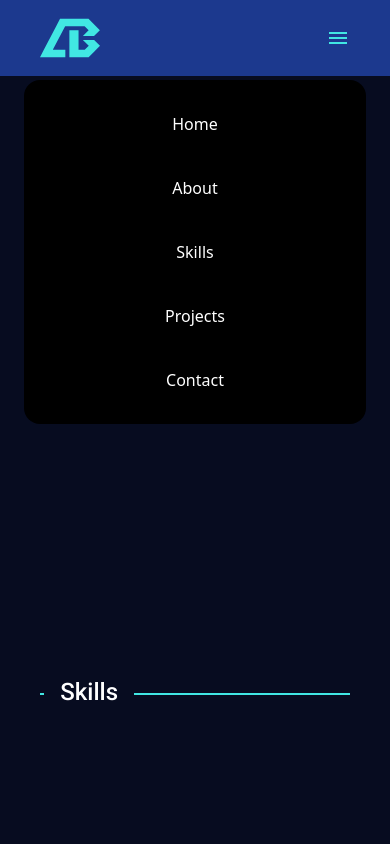
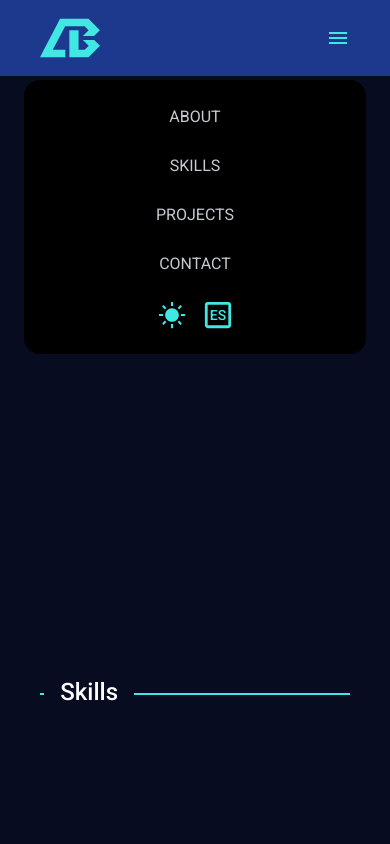
Before and after one commit to AlexBatistta/portfolio, a React (Vite) app: page / in a window 390 px wide. Both pictures are taken after a click on the button 338 px from the left and 38 px from the top of the page. Shown: the top 844 px of the page. Built offline with nearby package versions, Linux system fonts and the light colour scheme.

Commit message:
mobile header working

```diff
--- a/src/components/Header.jsx
+++ b/src/components/Header.jsx
@@ -1,5 +1,5 @@
 import { useState } from 'react';
-import { LogoBtn, NavBar, MobileMenu, DesktopMenu, MobileSidebar } from './HeaderComponents';
+import { LogoBtn, ResponsiveContainer, DesktopMenu, MobileSidebar } from './HeaderComponents';
 
 
 export const Header = () => {
@@ -8,13 +8,11 @@ export const Header = () => {
     <header id="header" className="section z-50 bg-blue-900 fixed top-0 left-0">
       <LogoBtn />
 
-      <NavBar />
-
-      <MobileMenu setShowMenu={setShowMenu} showMenu={showMenu} />
-
       <DesktopMenu />
 
-      <MobileSidebar showMenu={showMenu} />
+      <ResponsiveContainer setShowMenu={setShowMenu} showMenu={showMenu} />
+
+      <MobileSidebar setShowMenu={setShowMenu} showMenu={showMenu} />
     </header>
   );
 };
--- a/src/components/HeaderComponents.jsx
+++ b/src/components/HeaderComponents.jsx
@@ -9,6 +9,14 @@ import { useTranslation } from 'react-i18next';
 // eslint-disable-next-line no-unused-vars
 import { motion, AnimatePresence } from 'framer-motion';
 
+
+const handleScroll = (id) => {
+    const element = document.getElementById(id);
+    const header = document.getElementById('header');
+    const headerHeight = header.offsetHeight;
+    window.scrollTo({ top: element.offsetTop - headerHeight, behavior: 'smooth' });
+};
+
 export const LogoBtn = () => {
     return (
         <button className='flex items-center cursor-pointer' onClick={() => window.scrollTo({ top: 0, behavior: 'smooth' })}>
@@ -17,14 +25,8 @@ export const LogoBtn = () => {
     )
 }
 
-export const NavBar = () => {
+export const DesktopMenu = () => {
     const data = NavBarData();
-    const handleScroll = (id) => {
-        const element = document.getElementById(id);
-        const header = document.getElementById('header');
-        const headerHeight = header.offsetHeight;
-        window.scrollTo({ top: element.offsetTop - headerHeight, behavior: 'smooth' });
-    };
     return (
         <nav className="hidden sm:block">
             <ul className="flex justify-center items-center gap-6">
@@ -42,18 +44,22 @@ export const NavBar = () => {
     );
 };
 
-export const MobileMenu = ({ setShowMenu, showMenu }) => {
+export const ResponsiveContainer = ({ setShowMenu, showMenu }) => {
     return (
+        <div>
             <button
                 className="sm:hidden flex justify-center items-center cursor-pointer"
                 onClick={() => setShowMenu(!showMenu)}
             >
                 <MdMenu className="text-2xl text-secondary" />
             </button>
+            <ButtonsContainer className={'hidden sm:flex'} />
+        </div>
+
     )
 }
 
-export const DesktopMenu = () => {
+const ButtonsContainer = ({ className }) => {
     const [isDarkMode, setIsDarkMode] = useState(true);
     const { i18n } = useTranslation();
 
@@ -68,7 +74,7 @@ export const DesktopMenu = () => {
         document.documentElement.setAttribute('lang', newLanguage);
     };
     return (
-        <div className='gap-4 items-center hidden sm:flex'>
+        <div className={`gap-4 items-center ${className}`}>
             <button onClick={toggleTheme} className="text-secondary text-3xl cursor-pointer">
                 {isDarkMode ? <AiFillSun /> : <AiFillMoon />}
             </button>
@@ -85,7 +91,8 @@ export const DesktopMenu = () => {
     )
 }
 
-export const MobileSidebar = ({ showMenu }) => {
+export const MobileSidebar = ({ setShowMenu, showMenu }) => {
+    const data = NavBarData();
     return (
         <AnimatePresence mode="wait">
             {showMenu && (
@@ -96,15 +103,24 @@ export const MobileSidebar = ({ showMenu }) => {
                     transition={{ duration: 0.3 }}
                     className="absolute top-20 left-0 h-[calc(100vh-5rem)] z-20 w-full"
                 >
-                    <div className="bg-black text-white rounded-2xl mx-6 p-6">
+                    <nav className="bg-black text-white rounded-2xl mx-6 p-6 flex-col justify-center items-center">
                         <ul className="flex flex-col justify-center items-center gap-6">
-                            <li className="cursor-pointer px-5 py-2">Home</li>
-                            <li className="cursor-pointer px-5 py-2">About</li>
-                            <li className="cursor-pointer px-5 py-2">Skills</li>
-                            <li className="cursor-pointer px-5 py-2">Projects</li>
-                            <li className="cursor-pointer px-5 py-2">Contact</li>
+                            {data.map((item) => {
+                                return (
+                                    <li key={item.id}>
+                                        <button onClick={() => {
+                                            handleScroll(item.url);
+                                            setShowMenu(!showMenu)
+                                        }
+                                        } className="paraph nav-link cursor-pointer">
+                                            {item.title}
+                                        </button>
+                                    </li>
+                                );
+                            })}
                         </ul>
-                    </div>
+                        <ButtonsContainer className={'flex justify-center mt-6'} />
+                    </nav>
                 </motion.div>
             )}
         </AnimatePresence>
```
Lines whose indentation alone changed are shown as unchanged.
